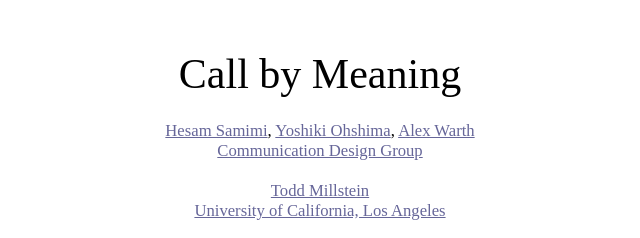
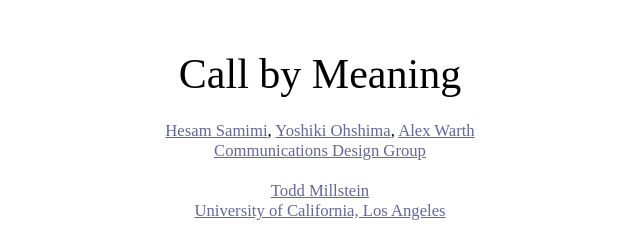
Before and after one commit to cdglabs/cbmjslib, a plain HTML site: page blog/index.html in a window 1280 px wide. Shown: the top 238 px of the page, 320-960 px from the left. Drawn offline with Linux system fonts and the light colour scheme.

Commit message:
minor blog up

```diff
--- a/blog/index.html
+++ b/blog/index.html
@@ -8,7 +8,7 @@
   <hd>Call by Meaning</hd>
   <br><br>
   <small>
-    <a href="http://www.hesam.us">Hesam Samimi</a>, <a href="http://vpri.org/html/team_bios/yoshiki.htm">Yoshiki Ohshima</a>, <a href="http://www.tinlizzie.org/~awarth">Alex Warth</a><br><a href="http://www.cdglabs.org">Communication Design Group</a>
+    <a href="http://www.hesam.us">Hesam Samimi</a>, <a href="http://vpri.org/html/team_bios/yoshiki.htm">Yoshiki Ohshima</a>, <a href="http://www.tinlizzie.org/~awarth">Alex Warth</a><br><a href="http://www.cdglabs.org">Communications Design Group</a>
     <br><br>
       <a href="http://www.cs.ucla.edu/~todd/">Todd Millstein</a><br><a href="http://www.cs.ucla.edu/">University of California, Los Angeles</a>
     <br><br>
```
